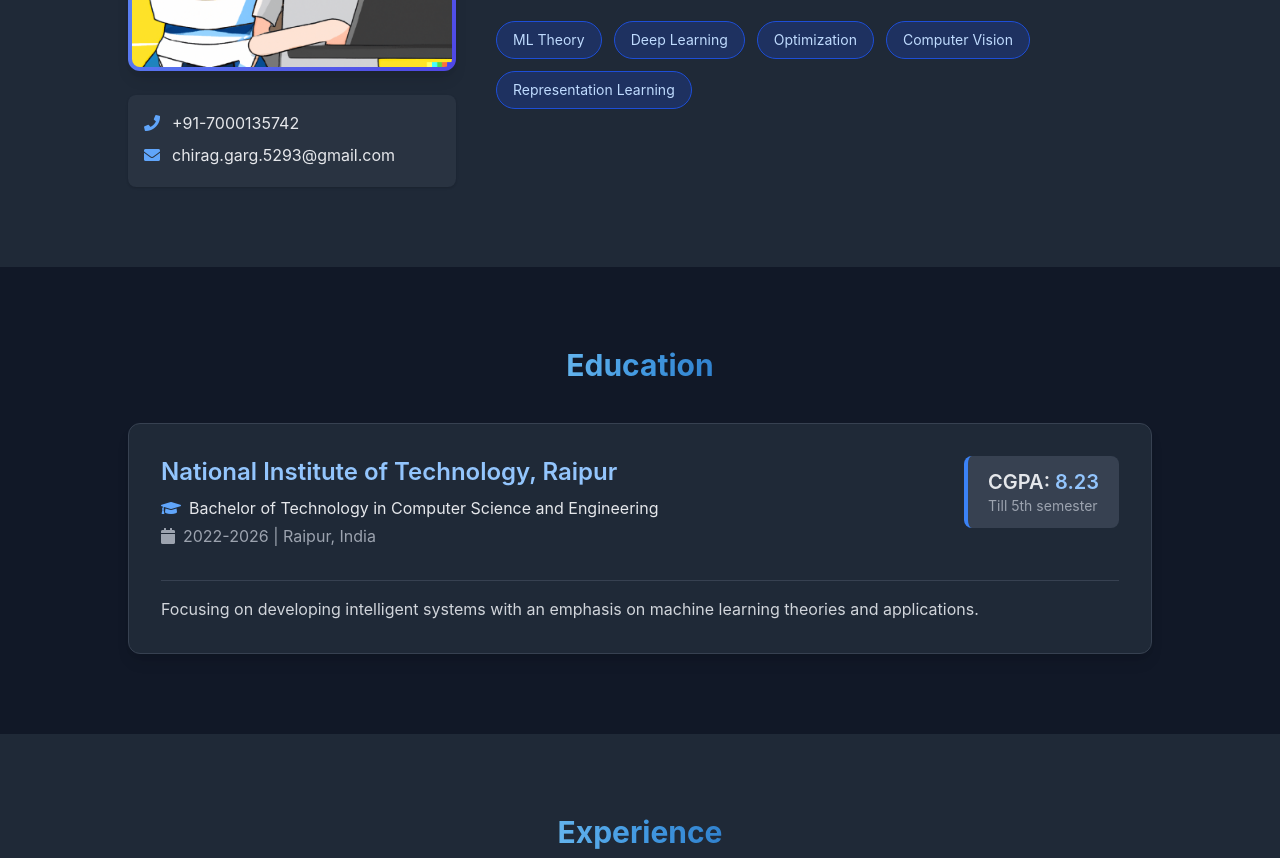
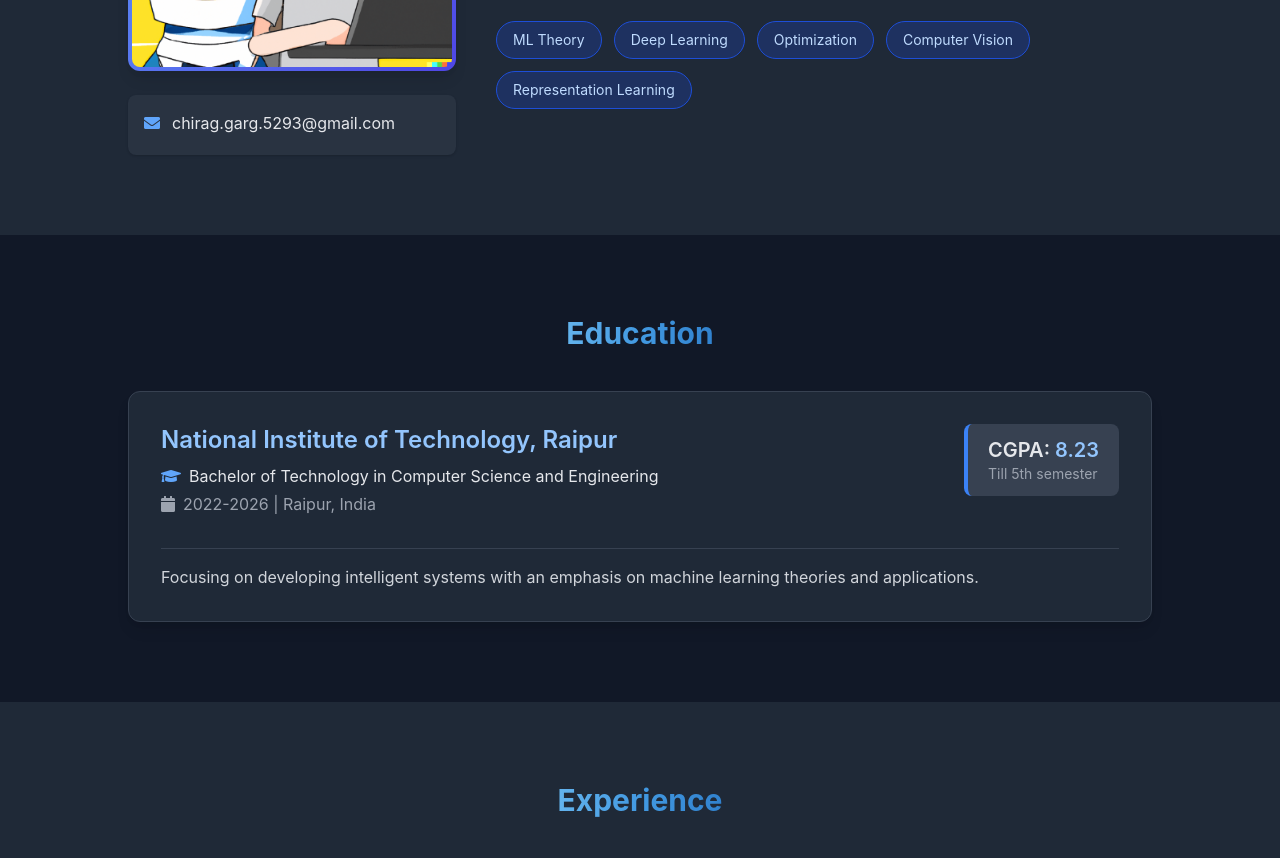
Before and after one commit to chirag-garg9/chirag-garg9, a plain HTML site: page index.html in a window 1280 px wide. Shown: the part 949-1807 px from the top of the page. Drawn offline with nearby package versions, Linux system fonts and the light colour scheme.

Commit message:
Removed private info

```diff
--- a/index.html
+++ b/index.html
@@ -127,7 +127,6 @@
             </div>
           </div>
           <div class="mt-6 bg-gray-700 bg-opacity-40 p-4 rounded-lg shadow">
-            <p class="flex items-center text-gray-200 mb-2"><i class="fas fa-phone mr-3 text-blue-400"></i> +91-7000135742</p>
             <p class="flex items-center text-gray-200 mb-1"><i class="fas fa-envelope mr-3 text-blue-400"></i> chirag.garg.5293@gmail.com</p>
           </div>
         </div>
```
